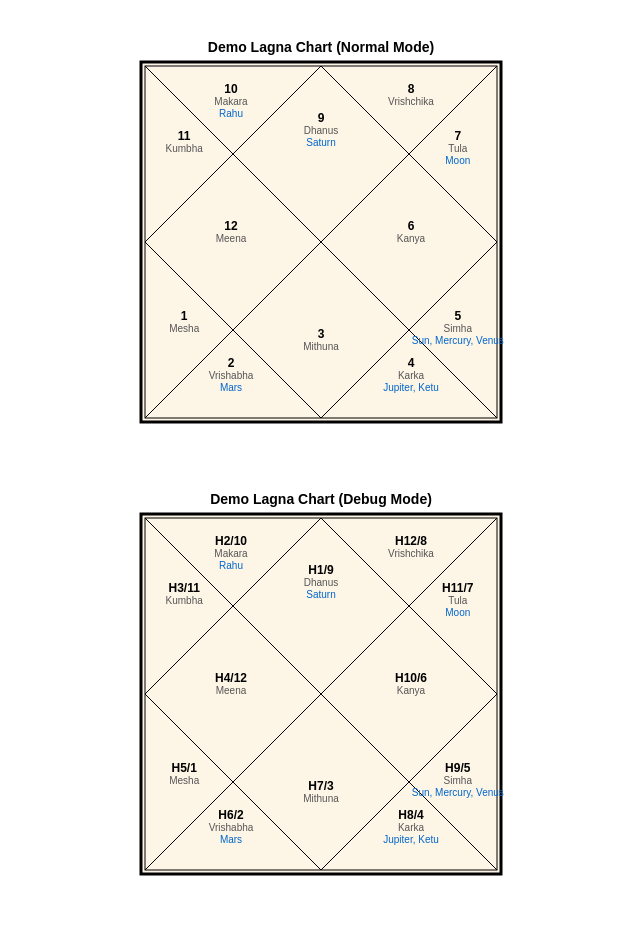
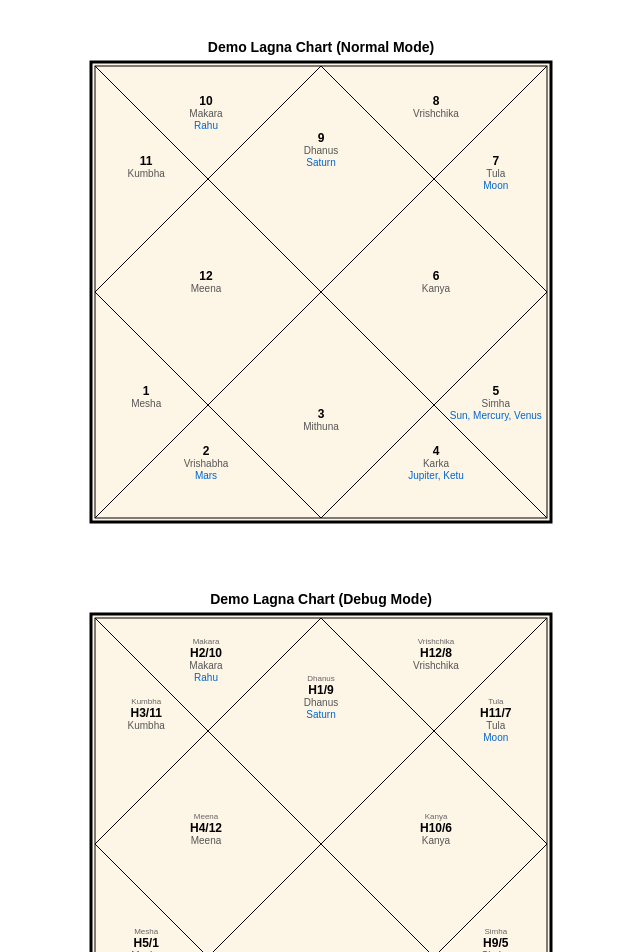
Before and after one commit to mhnpd-org/nepal-jyotish, a Next.js app: page / in a window 1280 px wide. Shown: the top 952 px of the page, without its empty margins (319-959 px from the left). Built offline with nearby package versions, Linux system fonts and the light colour scheme.

Commit message:
feat: update NorthDrekkanaChart size and add debug info display

```diff
--- a/src/app/page.tsx
+++ b/src/app/page.tsx
@@ -23,14 +23,14 @@ export default function Home() {
       <NorthDrekkanaChart
         lagna={258.72}
         houses={SAMPLE_HOUSES}
-        size={420}
+        size={520}
         title="Demo Lagna Chart (Normal Mode)"
       />
 
       <NorthDrekkanaChart
         lagna={258.72}
         houses={SAMPLE_HOUSES}
-        size={420}
+        size={520}
         title="Demo Lagna Chart (Debug Mode)"
         debug={true}
       />
--- a/src/components/north-drekkana-chart.tsx
+++ b/src/components/north-drekkana-chart.tsx
@@ -175,6 +175,20 @@ export const NorthDrekkanaChart: React.FC<NorthDrekkanaChartProps> = ({
               }
             </text>
 
+            {/* Debug info - show rashi in debug mode */}
+            {debug && houseData && (
+              <text
+                x={x}
+                y={y - 25}
+                textAnchor="middle"
+                fontSize={8}
+                fill="#666"
+                className="debug-rashi"
+              >
+                {houseData.rashi}
+              </text>
+            )}
+
             {/* House content (rashi and grahas) */}
             {houseData && (
               <>
```
